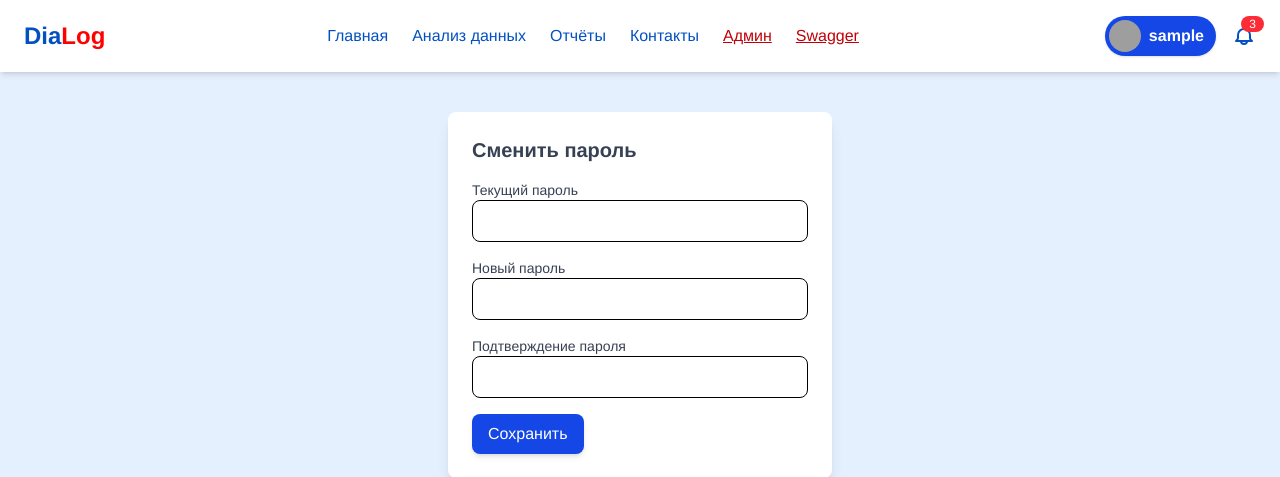
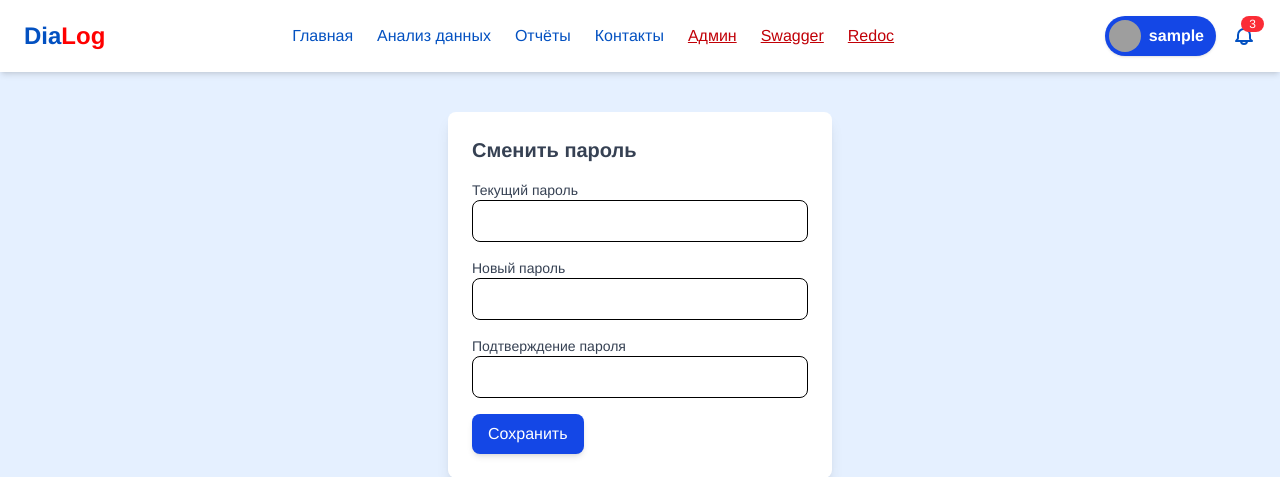
Before and after one commit to Alexander-vlk/dialog, a Django app: page /change-password/ in a window 1280 px wide. Shown: the top 477 px of the page. Run offline with Django 5.2, Linux system fonts and the light colour scheme; the visitor is signed in with stand-in values (Sample User, id 1); some libraries are stand-ins or nearby versions; grey boxes are pictures that could not be loaded.

Commit message:
feat: link to redoc

```diff
--- a/dialog_backend/cabinet/templates/header.html
+++ b/dialog_backend/cabinet/templates/header.html
@@ -36,6 +36,9 @@
                 </li>
                 <li>
                     <a href="{% url 'swagger-ui' %}" class="text-red-700 underline transition block py-2 md:py-0">Swagger</a>
+                </li>
+                <li>
+                    <a href="{% url 'redoc' %}" class="text-red-700 underline transition block py-2 md:py-0">Redoc</a>
                 </li>
                 {% endif %}
                 {% if not request.user.is_authenticated %}
```
